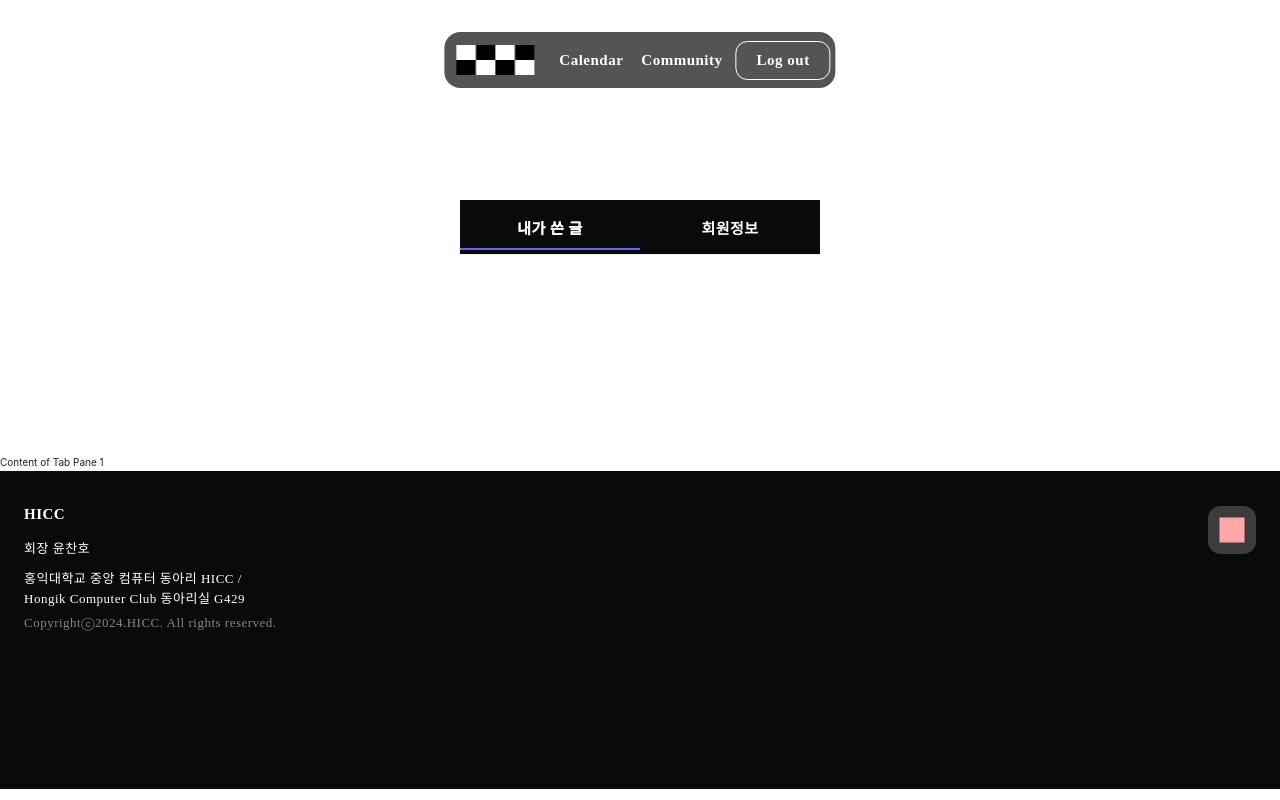
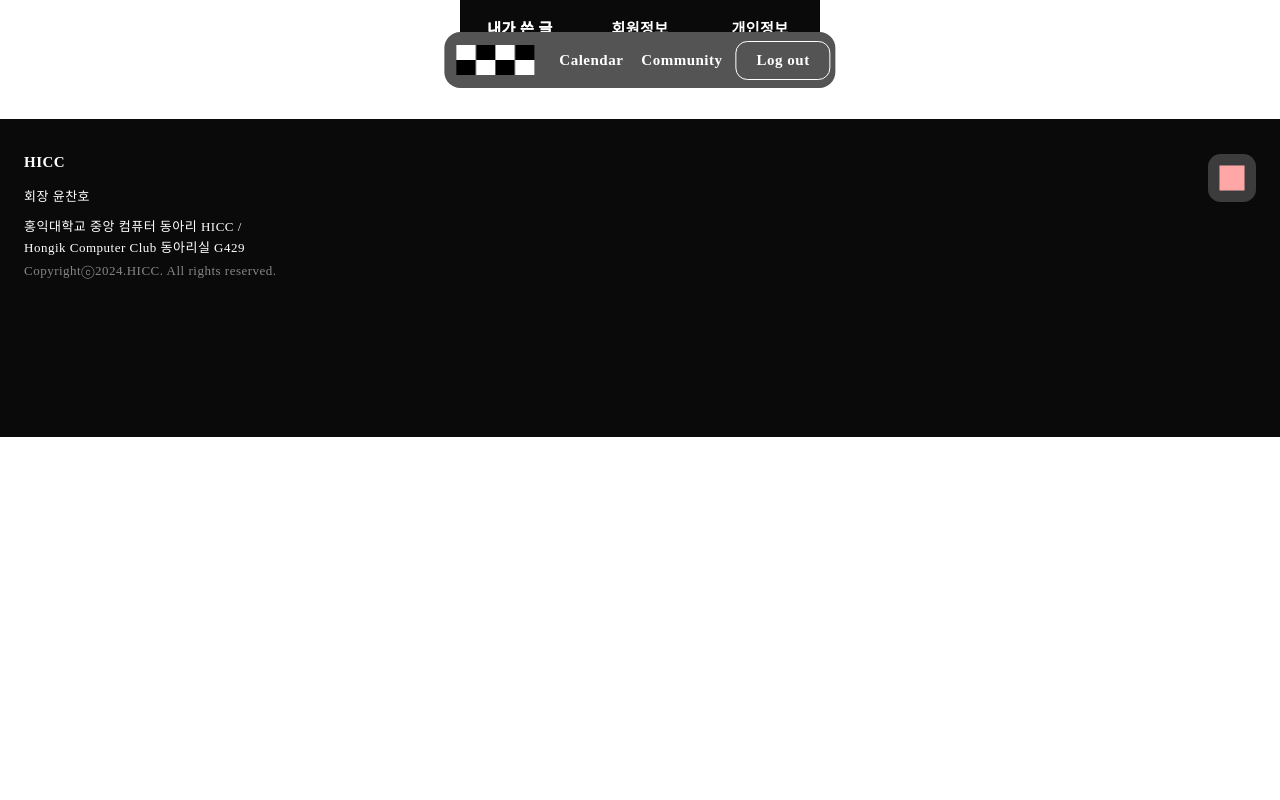
Before and after one commit to HICC-REBOOT/HICC-REBOOT-Frontend, a React (Create React App) app in the folder frontend/: page /temp in a window 1280 px wide. Built offline with nearby package versions, Linux system fonts and the light colour scheme; a web font is replaced by a local one.

Commit message:
중첩 라우팅 및 탭 강조 보이도록 설정

```diff
--- a/frontend/src/App.tsx
+++ b/frontend/src/App.tsx
@@ -4,7 +4,10 @@ import Layout from '@components/layout/Layout';
 import Calendar from '@pages/Calendar/Calendar';
 import Home from '@pages/Home';
 import ROUTE from '@constants/route';
-import Temp from '@components/Temp/temp';
+import Temp from '@pages/temp/Temp';
+import Temp1 from '@components/Temp/temp1';
+import Temp2 from '@components/Temp/temp2';
+import Temp3 from '@components/Temp/temp3';
 
 function App() {
   return (
@@ -12,7 +15,11 @@ function App() {
       <Route element={<Layout />}>
         <Route path={ROUTE.HOME} element={<Home />} />
         <Route path={ROUTE.CALENDAR} element={<Calendar />} />
-        <Route path="/temp" element={<Temp />} />
+        <Route path="/temp" element={<Temp />}>
+          <Route path="apple" element={<Temp1 />} />
+          <Route path="banana" element={<Temp2 />} />
+          <Route path="mango" element={<Temp3 />} />
+        </Route>
       </Route>
     </Routes>
   );
--- a/frontend/src/components/Temp/temp.tsx
+++ /dev/null
@@ -1,13 +0,0 @@
-import React from 'react';
-import Tab from '@components/common/tab/Tab';
-import * as T from './style/temp.style';
-
-function Temp() {
-  return (
-    <div>
-      <Tab />
-    </div>
-  );
-}
-
-export default Temp;
--- /dev/null
+++ b/frontend/src/components/Temp/temp1.tsx
@@ -0,0 +1,7 @@
+import React from 'react';
+
+function Temp1() {
+  return <div style={{ height: '30rem' }}>temp1</div>;
+}
+
+export default Temp1;
--- /dev/null
+++ b/frontend/src/components/Temp/temp2.tsx
@@ -0,0 +1,7 @@
+import React from 'react';
+
+function Temp2() {
+  return <div style={{ height: '30rem' }}>temp2</div>;
+}
+
+export default Temp2;
--- /dev/null
+++ b/frontend/src/components/Temp/temp3.tsx
@@ -0,0 +1,7 @@
+import React from 'react';
+
+function Temp3() {
+  return <div style={{ height: '30rem' }}>temp3</div>;
+}
+
+export default Temp3;
--- a/frontend/src/components/common/tab/Tab.style.tsx
+++ b/frontend/src/components/common/tab/Tab.style.tsx
@@ -37,7 +37,7 @@ export const tabConfigStyle: ThemeConfig = {
       itemSelectedColor: theme.colors.white,
       inkBarColor: theme.colors.point1,
       horizontalItemGutter: 0,
-      horizontalMargin: '0 0 64px 0',
+      horizontalMargin: '0 auto 64px auto',
     },
   },
 };
@@ -47,8 +47,6 @@ export const tabBarStyle: CSSProperties = {
   width: '36rem',
   height: '5.5rem',
   alignContent: 'center',
-  margin: '20rem auto',
-
   backgroundColor: theme.colors.black,
   flexShrink: 0,
 };
--- a/frontend/src/components/common/tab/Tab.tsx
+++ b/frontend/src/components/common/tab/Tab.tsx
@@ -1,34 +1,33 @@
-import React from 'react';
-import { TabsProps, ConfigProvider } from 'antd';
+import React, { useEffect } from 'react';
+import { ConfigProvider } from 'antd';
+import { useNavigate } from 'react-router-dom';
 import * as T from './Tab.style';
 
-const items: TabsProps['items'] = [
-  {
-    key: '1',
-    label: '내가 쓴 글',
-    children: 'Content of Tab Pane 1',
-  },
-  {
-    key: '2',
-    label: '회원정보',
-    children: 'Content of Tab Pane 2',
-  },
-];
-
-interface TabItemProps {
+export interface TabUnit {
   key: string;
   label: string;
-  children: React.JSX.Element;
 }
 
 interface TabProps {
-  items: TabItemProps[];
+  items: TabUnit[];
+  initkey: string;
 }
 
-function Tab() {
+function Tab({ items, initkey }: TabProps) {
+  const navigate = useNavigate();
+
+  useEffect(() => {
+    navigate(initkey);
+    // eslint-disable-next-line react-hooks/exhaustive-deps
+  }, [initkey]);
+
+  const onChange = (key: string) => {
+    navigate(key);
+  };
+
   return (
     <ConfigProvider theme={T.tabConfigStyle}>
-      <T.StyledTabs defaultActiveKey="1" centered items={items} tabBarStyle={T.tabBarStyle} />
+      <T.StyledTabs defaultActiveKey={initkey} centered items={items} tabBarStyle={T.tabBarStyle} onChange={onChange} />
     </ConfigProvider>
   );
 }
--- /dev/null
+++ b/frontend/src/pages/temp/Temp.tsx
@@ -0,0 +1,33 @@
+import React from 'react';
+import { Outlet, useLocation } from 'react-router-dom';
+
+import Tab, { TabUnit } from '@components/common/tab/Tab';
+
+function Temp() {
+  const items: TabUnit[] = [
+    {
+      key: 'apple',
+      label: '내가 쓴 글',
+    },
+    {
+      key: 'banana',
+      label: '회원정보',
+    },
+    {
+      key: 'mango',
+      label: '개인정보',
+    },
+  ];
+
+  const location = useLocation();
+  const path = location.pathname.split('/')[2];
+
+  return (
+    <>
+      <Tab items={items} initkey={path} />
+      <Outlet />
+    </>
+  );
+}
+
+export default Temp;
```
Also changed, not shown: 1 other file (tests, documents, lock files or other folders).
